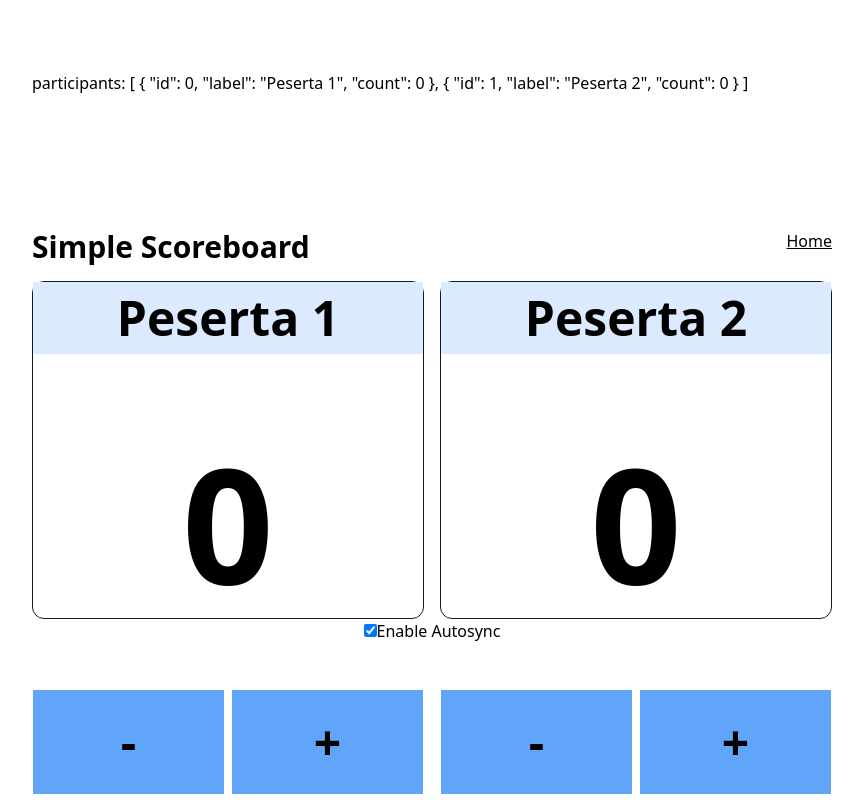
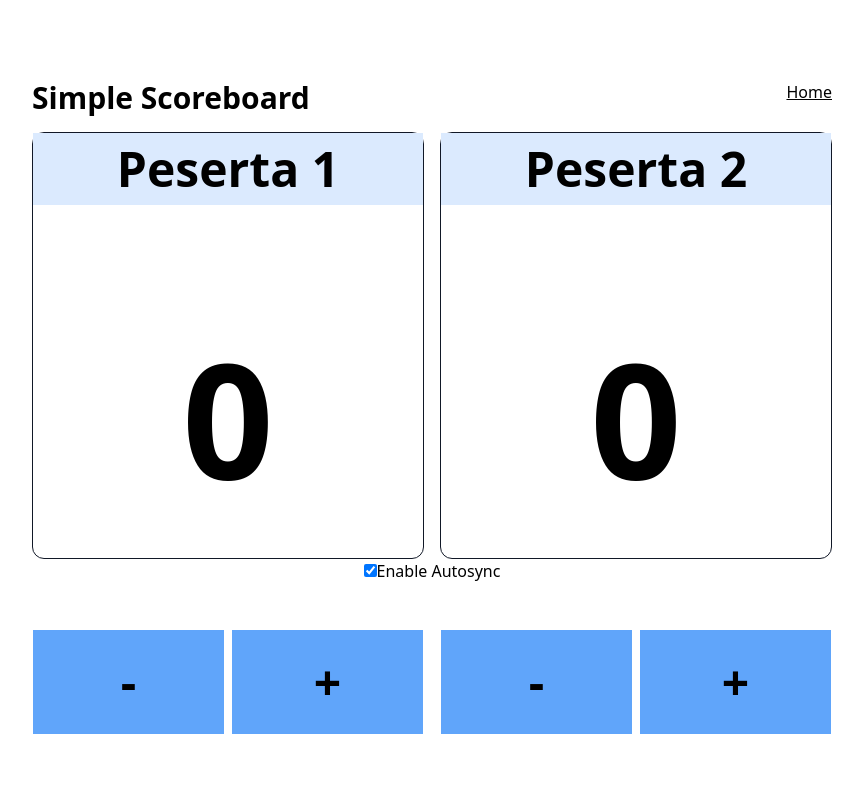
Before and after one commit to azophy/papan-skor, a Nuxt app: page /boards/1 in a window 1280 px wide. Shown: the whole page, without its empty margins (208-1071 px from the left). Built offline with nearby package versions, Linux system fonts and the light colour scheme; no server answers.

Commit message:
remove unused code

```diff
--- a/pages/boards/[id].vue
+++ b/pages/boards/[id].vue
@@ -60,7 +60,6 @@ getBoard();
     <Title>{{ board_title }} - PapanSkor</Title>
   </Head>
   <main class="grid items-center justify-center min-h-screen w-screen">
-    participants: {{ participants }}
     <section class="text-center h-4/5 min-w-[800px]">
       <span class="flex justify-between">
         <h1 class="font-bold text-3xl">{{ board_title }}</h1>
```
